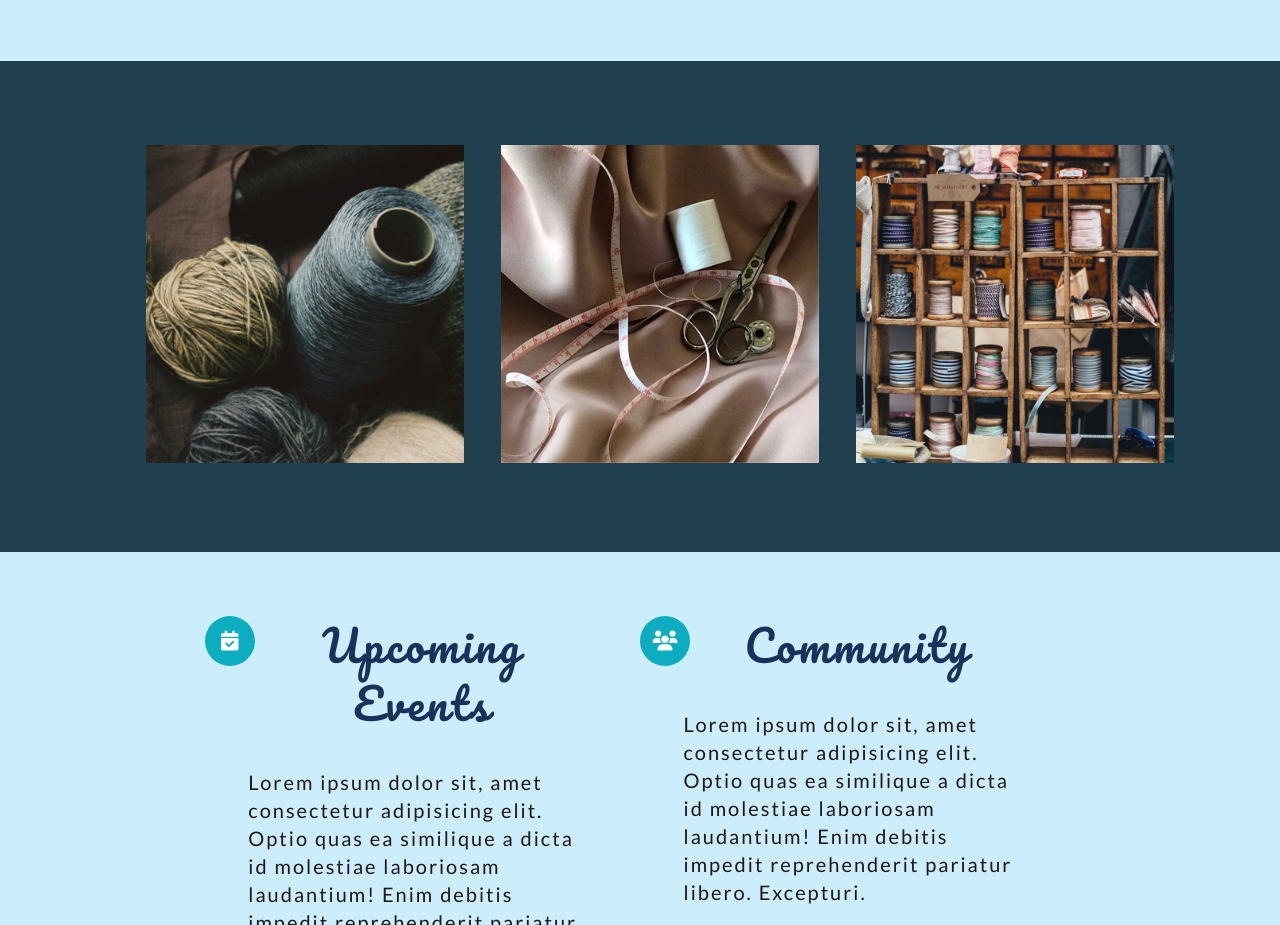
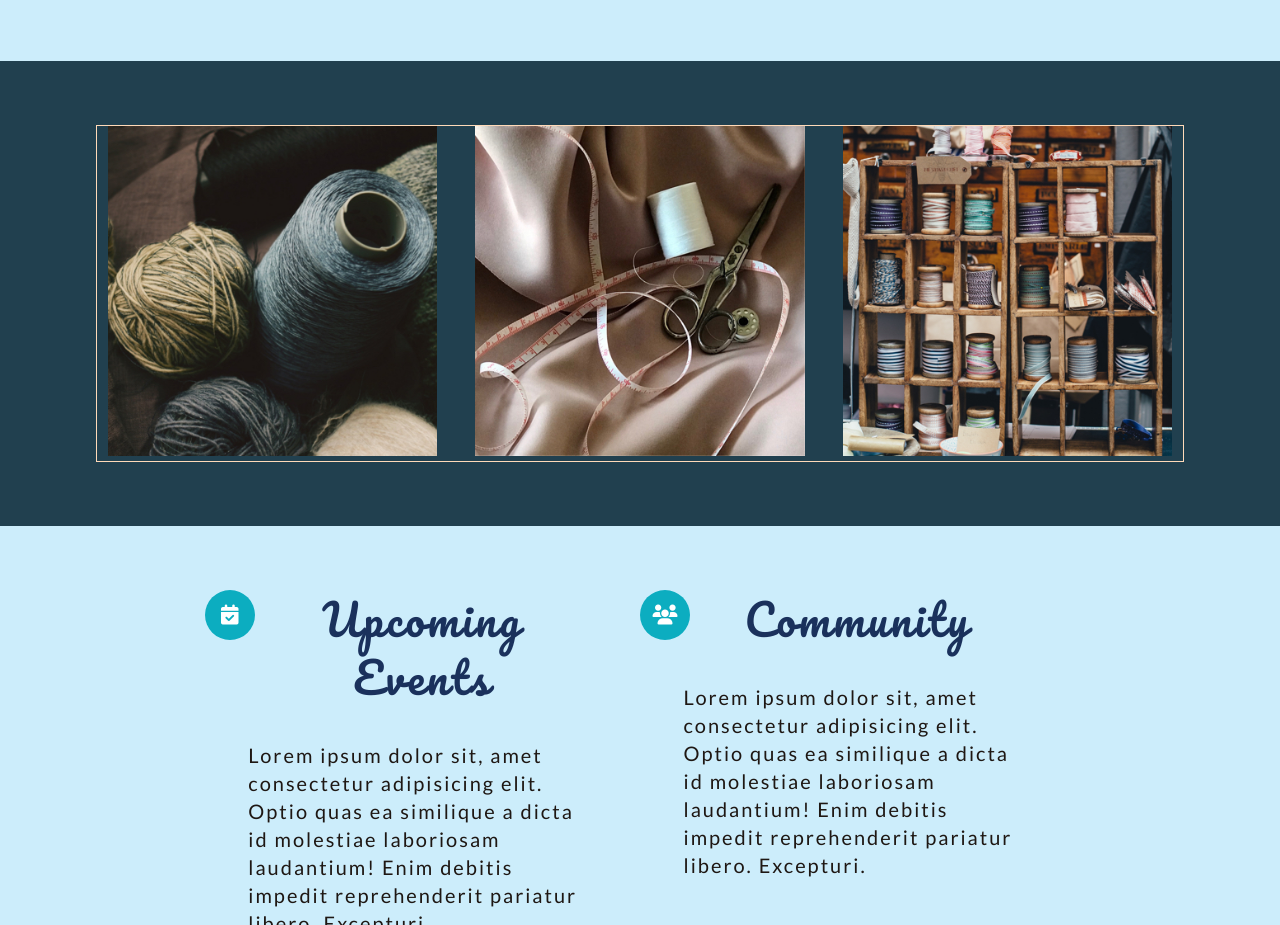
Before and after one commit to antoniojr100/project1-AntonioArredondo, a plain HTML site: page index.html in a window 1280 px wide. Shown: the part 1313-2238 px from the top of the page. Drawn offline with Linux system fonts and the light colour scheme.

Commit message:
Fixed home gallery :moyai::moyai::moyai:

```diff
--- a/styles/sass/partials/_home-sections.scss
+++ b/styles/sass/partials/_home-sections.scss
@@ -47,9 +47,13 @@
     padding: 5% 0;
     background-color: variables.$dark-green;
     .home-gallery-container{
+        padding: 0;
+        margin: 0 auto;
         width: 100%;
         display: flex;
         justify-content: space-between;
+        align-content: center;
+        border: 1px solid peachpuff;
         .home-gallery-image-container{
             padding: 0 1%;
             width: calc((100% / 3) - 1%);
```
Also changed, not shown: contact.html (line endings or trailing spaces), styles/styles.css.
